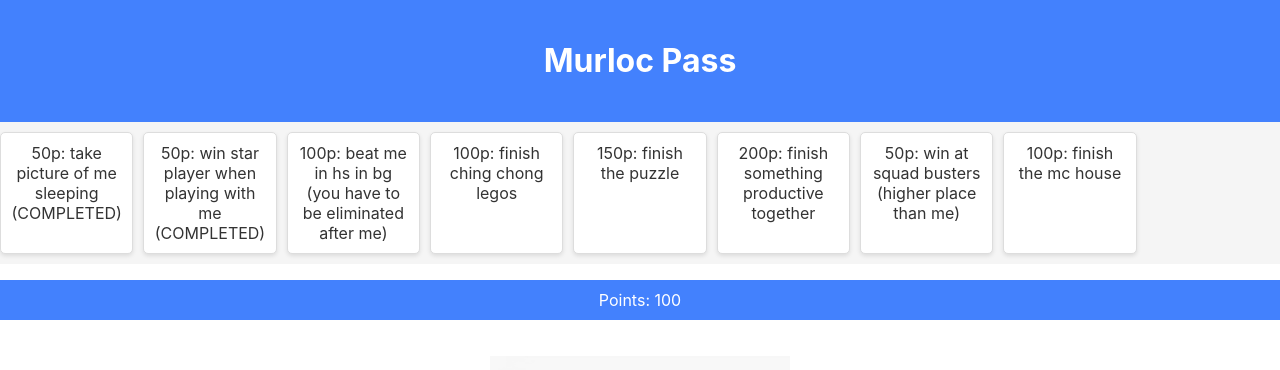
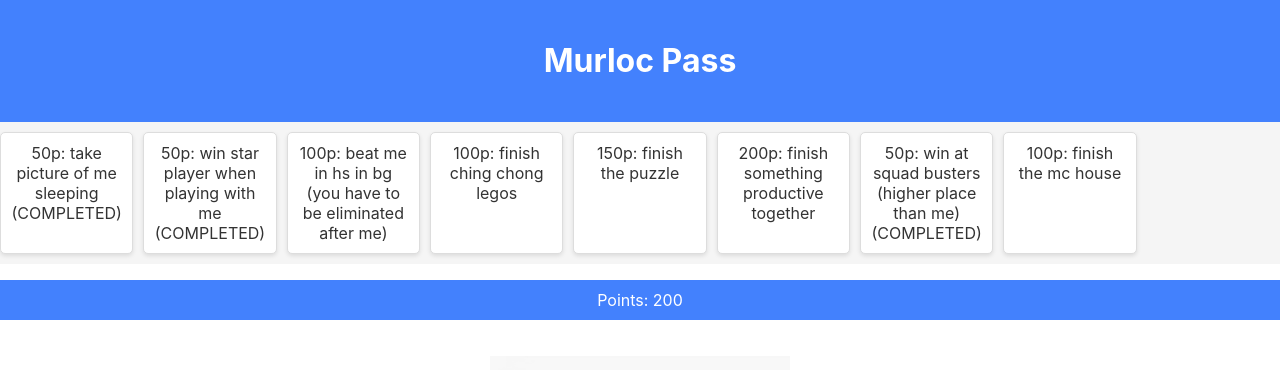
Before and after one commit to Cibuta562/murlocpass, a React (Create React App) app: page / in a window 1280 px wide. Shown: the top 370 px of the page. Built offline with nearby package versions, Linux system fonts and the light colour scheme.

Commit message:
Update raodmap 2

```diff
--- a/src/App.js
+++ b/src/App.js
@@ -12,7 +12,7 @@ function App() {
                 <h1>Murloc Pass</h1>
             </header>
             <Objectives/>
-            <p style={{backgroundColor: "#4381fd", padding: "10px", color: "white"}}>Points: 100</p>
+            <p style={{backgroundColor: "#4381fd", padding: "10px", color: "white"}}>Points: 200</p>
             <img src={murloc} style={{height: "400px", marginTop: "20px"}}/>
             <div className="roadmap-wrapper">
                 <Roadmap />
--- a/src/objectives.js
+++ b/src/objectives.js
@@ -8,7 +8,7 @@ const objectivesList = [
     "100p: finish ching chong legos",
     "150p: finish the puzzle" ,
     "200p: finish something productive together",
-    "50p: win at squad busters (higher place than me)",
+    "50p: win at squad busters (higher place than me) (COMPLETED)",
     "100p: finish the mc house",
 ];
 
--- a/src/premiumRoadmap.js
+++ b/src/premiumRoadmap.js
@@ -27,7 +27,7 @@ const Roadmap = () => {
 
     const newTextList = [
         "Inghetata pe victoriei sau alta strada",
-        "Reward 2 (200p)",
+        "Flori dragute",
         "Reward 3 (300p)",
         "Reward 4 (400p)",
         "Reward 5 (500p)",
--- a/src/roadmap.js
+++ b/src/roadmap.js
@@ -27,7 +27,7 @@ const Roadmap = () => {
 
     const newTextList = [
         "Un pupic",
-        "Reward 2 (200p)",
+        "Ou Kinder",
         "Reward 3 (300p)",
         "Reward 4 (400p)",
         "Reward 5 (500p)",
```
